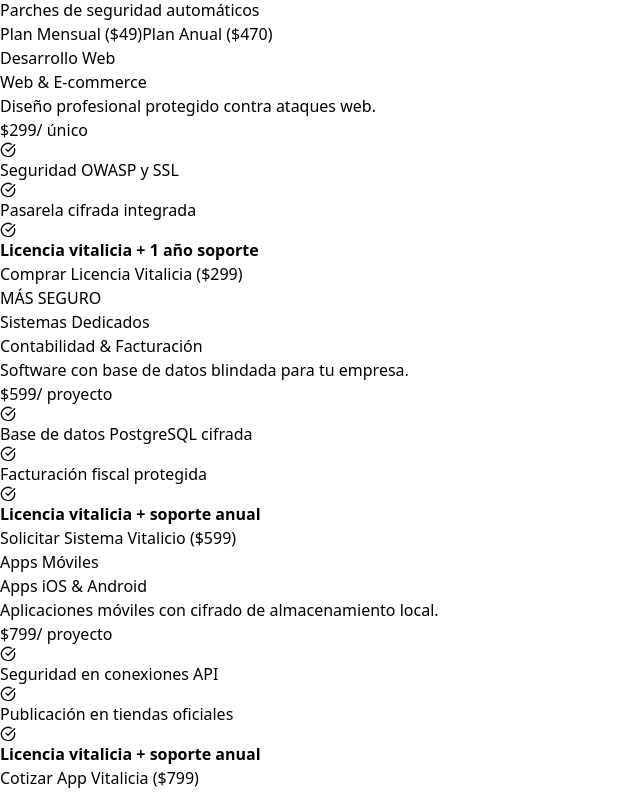
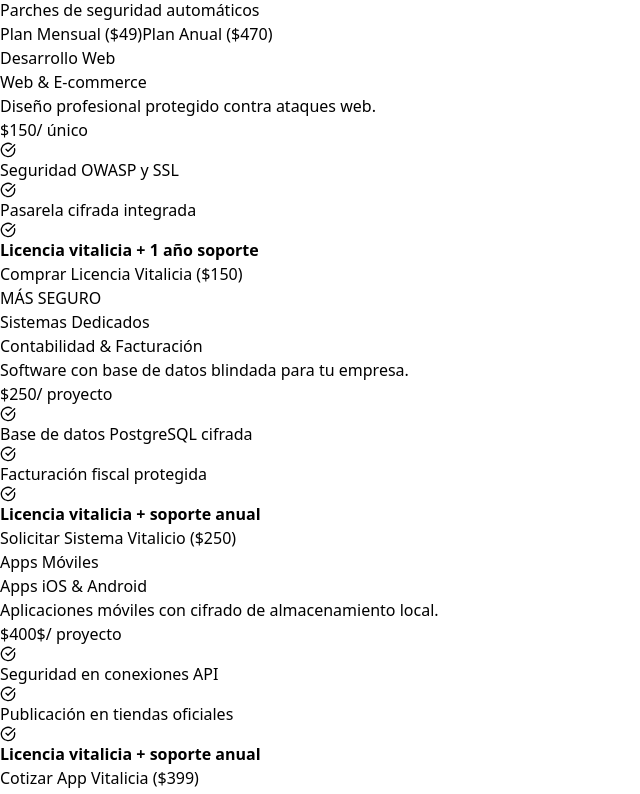
Before and after one commit to Aalejandro996/Gigadevs, a React (Vite) app: page / in a window 1280 px wide. Shown: the part 3106-3900 px from the top of the page, without its empty margins (0-640 px from the left). Built offline with nearby package versions, Linux system fonts and the light colour scheme; no server answers.

Commit message:
Cambios de precios

```diff
--- a/src/App.jsx
+++ b/src/App.jsx
@@ -610,7 +610,7 @@
                 <h3 className="text-2xl font-bold text-blue-950 mb-2">Web & E-commerce</h3>
                 <p className="text-gray-500 mb-6 text-sm">Diseño profesional protegido contra ataques web.</p>
                 <div className="flex items-baseline mb-6">
-                  <span className="text-4xl font-black text-blue-950">$299</span>
+                  <span className="text-4xl font-black text-blue-950">$150</span>
                   <span className="text-lg text-gray-500 ml-2 font-medium">/ único</span>
                 </div>
                 <ul className="space-y-3 mb-8 text-sm text-gray-700">
@@ -619,8 +619,8 @@
                   <li className="flex items-center"><CheckCircle size={16} className="text-green-500 mr-2 flex-shrink-0" /> <strong>Licencia vitalicia + 1 año soporte</strong></li>
                 </ul>
               </div>
-              <button onClick={() => handleOpenModal('Página Web / E-commerce', 299, 'único')} className="w-full py-3 bg-blue-950 text-white font-bold rounded-xl hover:bg-blue-900 transition text-xs shadow">
-                Comprar Licencia Vitalicia ($299)
+              <button onClick={() => handleOpenModal('Página Web / E-commerce', 150, 'único')} className="w-full py-3 bg-blue-950 text-white font-bold rounded-xl hover:bg-blue-900 transition text-xs shadow">
+                Comprar Licencia Vitalicia ($150)
               </button>
             </div>
 
@@ -631,7 +631,7 @@
                 <h3 className="text-2xl font-black text-blue-950 mb-2">Contabilidad & Facturación</h3>
                 <p className="text-blue-950/80 mb-6 text-sm font-medium">Software con base de datos blindada para tu empresa.</p>
                 <div className="flex items-baseline mb-6">
-                  <span className="text-4xl font-black text-blue-950">$599</span>
+                  <span className="text-4xl font-black text-blue-950">$250</span>
                   <span className="text-lg text-blue-950/80 ml-2 font-medium">/ proyecto</span>
                 </div>
                 <ul className="space-y-3 mb-8 text-sm font-semibold text-blue-950">
@@ -640,8 +640,8 @@
                   <li className="flex items-center"><CheckCircle size={16} className="text-blue-950 mr-2 flex-shrink-0" /> <strong>Licencia vitalicia + soporte anual</strong></li>
                 </ul>
               </div>
-              <button onClick={() => handleOpenModal('Sistema a Medida Contabilidad/Facturación', 599, 'único')} className="w-full py-3 bg-blue-950 text-white font-extrabold rounded-xl hover:bg-blue-900 transition text-xs shadow-xl">
-                Solicitar Sistema Vitalicio ($599)
+              <button onClick={() => handleOpenModal('Sistema a Medida Contabilidad/Facturación', 250, 'único')} className="w-full py-3 bg-blue-950 text-white font-extrabold rounded-xl hover:bg-blue-900 transition text-xs shadow-xl">
+                Solicitar Sistema Vitalicio ($250)
               </button>
             </div>
 
@@ -651,7 +651,7 @@
                 <h3 className="text-2xl font-bold text-blue-950 mb-2">Apps iOS & Android</h3>
                 <p className="text-gray-500 mb-6 text-sm">Aplicaciones móviles con cifrado de almacenamiento local.</p>
                 <div className="flex items-baseline mb-6">
-                  <span className="text-4xl font-black text-blue-950">$799</span>
+                  <span className="text-4xl font-black text-blue-950">$400$</span>
                   <span className="text-lg text-gray-500 ml-2 font-medium">/ proyecto</span>
                 </div>
                 <ul className="space-y-3 mb-8 text-sm text-gray-700">
@@ -660,8 +660,8 @@
                   <li className="flex items-center"><CheckCircle size={16} className="text-green-500 mr-2 flex-shrink-0" /> <strong>Licencia vitalicia + soporte anual</strong></li>
                 </ul>
               </div>
-              <button onClick={() => handleOpenModal('App Móvil iOS & Android', 799, 'único')} className="w-full py-3 bg-blue-950 text-white font-bold rounded-xl hover:bg-blue-900 transition text-xs shadow">
-                Cotizar App Vitalicia ($799)
+              <button onClick={() => handleOpenModal('App Móvil iOS & Android', 399, 'único')} className="w-full py-3 bg-blue-950 text-white font-bold rounded-xl hover:bg-blue-900 transition text-xs shadow">
+                Cotizar App Vitalicia ($399)
               </button>
             </div>
           </div>
```
